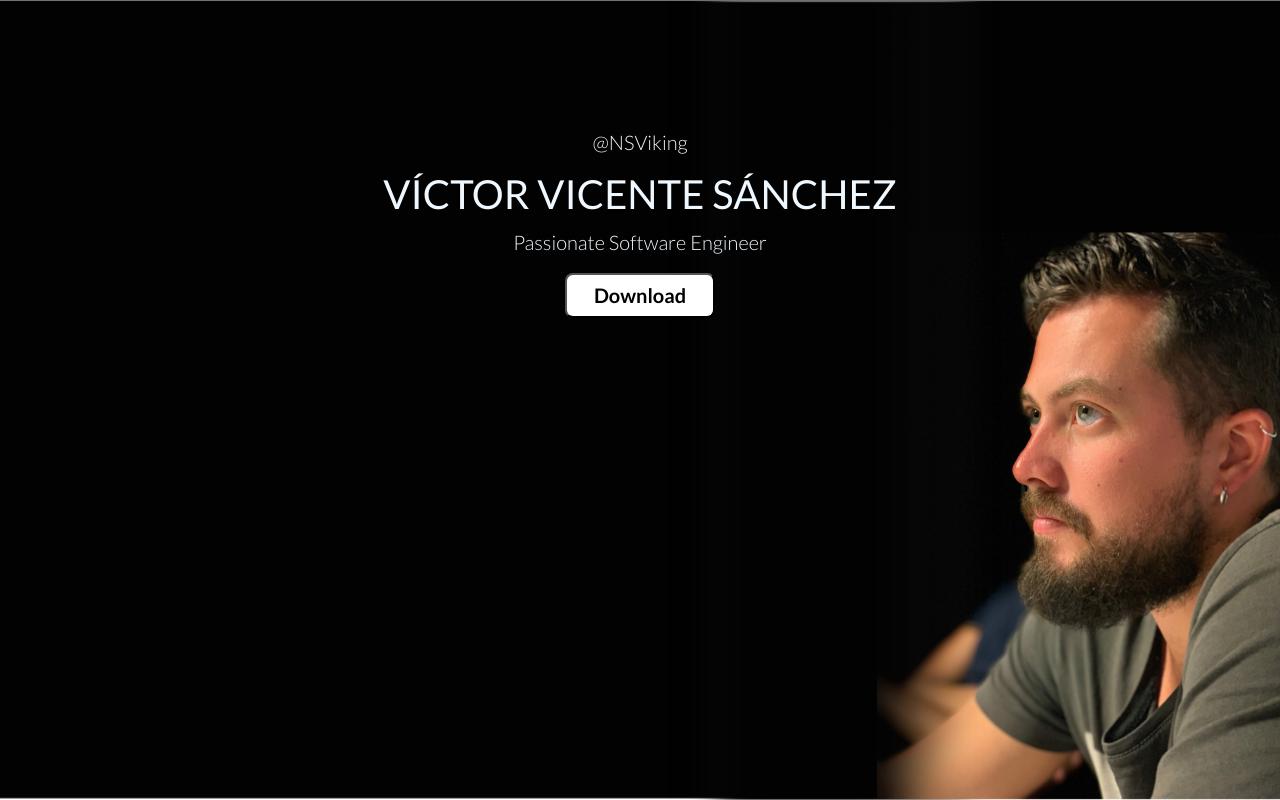
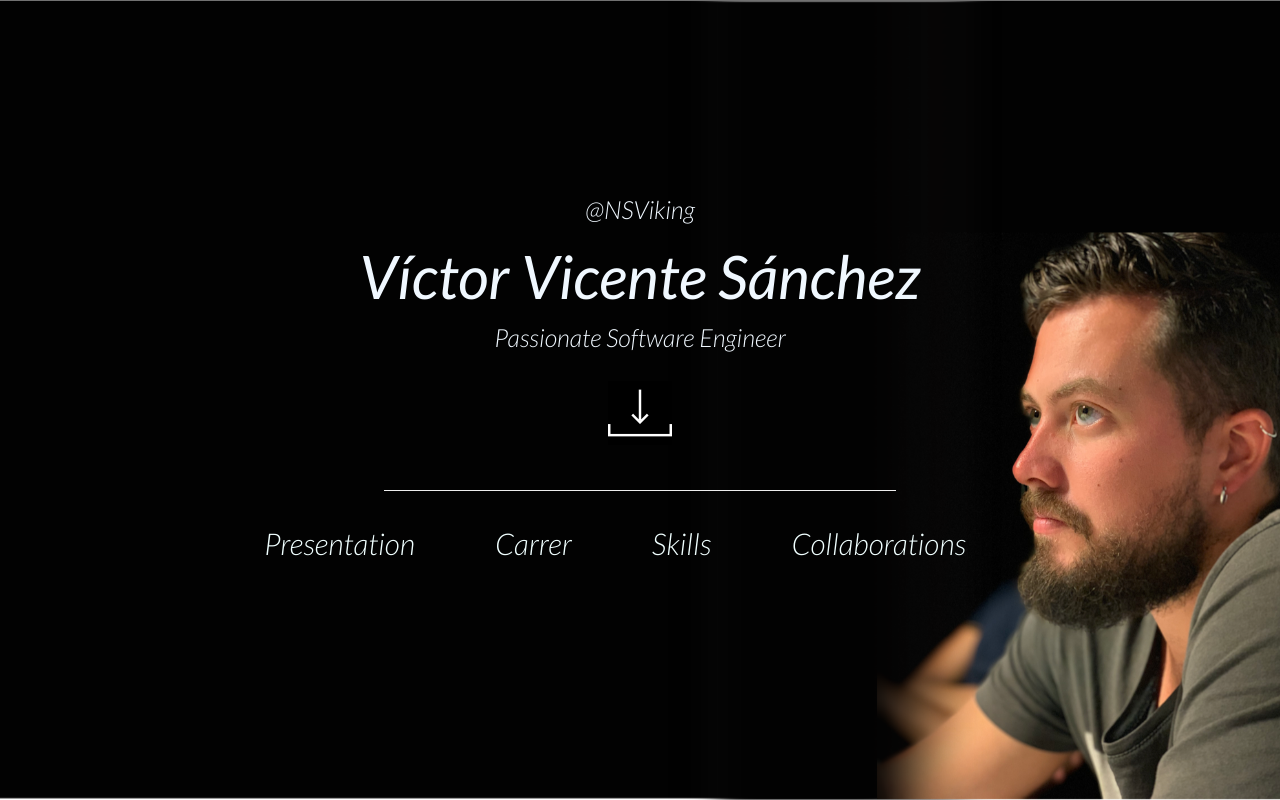
Before and after one commit to NSViking/VikingFace, an Angular app in the folder viking-face/: page /home in a window 1280 px wide. Built offline with nearby package versions, Linux system fonts and the light colour scheme.

Commit message:
Redesign Home
Added rxjs-compat

```diff
--- a/viking-face/package.json
+++ b/viking-face/package.json
@@ -24,6 +24,7 @@
     "core-js": "^2.5.4",
     "ngx-bootstrap": "^3.0.1",
     "rxjs": "^6.0.0",
+    "rxjs-compat": "6.0.0",
     "ts-md5": "^1.2.4",
     "zone.js": "~0.8.26"
   },
--- a/viking-face/src/app/app.component.css
+++ b/viking-face/src/app/app.component.css
@@ -5,38 +5,8 @@
     box-sizing: border-box;
 }
 
-  .row {
-      margin: 15px 15px;
+  @import url(https://fonts.googleapis.com/css?family=Lato:900);
+
+  body{
+    font-family: 'Lato', sans-serif;
   }
-  .row.margin0 {
-    margin:0px
-  }
-
-
-body{
-    height: 100vh;
-    font-family: 'Lato', sans-serif;
-}
-
-h1{
-    font-weight: 600;
-    font-size: 40px;
-    color:#ffffff;
-    text-transform: uppercase;
-    text-align: center;
-}
-
-h2{
-    font-weight: 300;
-    font-size: 30px;
-    color:#c0c0c0;
-    text-transform: uppercase;
-    text-align: center;
-}
-
-p{
-    font-weight: 100;
-    font-size: 18px;
-    color:#c0c0c0;
-    text-align: center;
-}
--- a/viking-face/src/app/components/home/presenter/home.presenter.ts
+++ b/viking-face/src/app/components/home/presenter/home.presenter.ts
@@ -1,6 +1,12 @@
 
 import { Component, OnInit } from '@angular/core';
+import { Http, ResponseContentType } from '@angular/http';
 import { Router } from '@angular/router';
+
+import 'rxjs/Rx';
+// Import RxJs required methods
+import 'rxjs/add/operator/catch';
+import { map } from "rxjs/operators";
 
 @Component({
   selector: 'home',
@@ -12,8 +18,57 @@ export class HomePresenter implements OnInit {
     pageTitle: string = 'Home';
     error: any;
 
-constructor(private router: Router) {}
+constructor(private router: Router, private http: Http) {}
 
 ngOnInit(): void {}
 
+downloadCV() {
+  return this.http
+    .get('https://res.cloudinary.com/aka7/image/upload/v1538855786/Victor/CVV%C3%ADctor.ai', {
+      responseType: ResponseContentType.Blob
+    })
+    .map(res => {
+      return {
+        filename: 'VictorVicenteSanchez.pdf',
+        data: res.blob()
+      };
+    })
+    .subscribe(res => {
+        console.log('start download:',res);
+        var url = window.URL.createObjectURL(res.data);
+        var a = document.createElement('a');
+        document.body.appendChild(a);
+        a.setAttribute('style', 'display: none');
+        a.href = url;
+        a.download = res.filename;
+        a.click();
+        window.URL.revokeObjectURL(url);
+        a.remove(); // remove the element
+      }, error => {
+        console.log('download error:', JSON.stringify(error));
+      }, () => {
+        console.log('Completed file download.')
+      });
+
+    }
+
+    redirectToPresentation() {
+      let link = ['presentation'];
+      this.router.navigate(link);
+    }
+
+    redirectToCollaborations() {
+      let link = ['collaborations'];
+      this.router.navigate(link);
+    }
+
+    redirectToSkills() {
+      let link = ['skills'];
+      this.router.navigate(link);
+    }
+
+    redirectToCarrer() {
+      let link = ['carrer'];
+      this.router.navigate(link);
+    }
 }
--- a/viking-face/src/app/components/home/view/home.component.css
+++ b/viking-face/src/app/components/home/view/home.component.css
@@ -5,29 +5,37 @@
     min-height: 100%;
   }
 
-  @import url(https://fonts.googleapis.com/css?family=Lato:900);
-
-  body{
-    font-family: 'Lato', sans-serif;
-  }
-
   .name {
     color: aliceblue !important;
-    font-size: 40px !important;
+    text-transform: capitalize;
+    font-size: 60px !important;
     font-weight: normal;
+    font-style: oblique;
     margin: 15px;
     font-family: 'Lato', sans-serif;
   }
   .title-name {
     color: aliceblue;
-    font-size: 20px;
+    font-size: 25px;
     font-weight: lighter;
-
+    font-style: italic;
     font-family: 'Lato', sans-serif;
   }
 
+  .download-icon {
+    margin-top: 30px;
+    cursor:pointer;
+    border:none;
+    width: 64px;
+    height: 64px;
+    background-image:url("/assets/images/icDownload.png");
+    background-repeat:no-repeat;
+    background-color: black;
+    /* background: transparent; */
+  }
+
   .center-box {
-    margin: 10% 10% !important;
+    margin: 15% 10% !important;
   }
 
 .container {
@@ -56,3 +64,35 @@
   font-size: 20px;
   font-family: 'Lato', sans-serif;
 }
+
+.navbar .nav > li {
+  float:none;
+  display:inline-block;
+  *display:inline; /* Internet Explorer 7 compatibility */
+  *zoom:1;
+  vertical-align: top;
+  margin-right: 50px;
+}
+
+a {
+  text-decoration: none;
+  color: azure;
+  font-weight: 300;
+  font-size: 30px;
+  font-style: italic;
+  font-family: 'Lato', sans-serif;
+}
+
+.nav>li>a:hover, .nav>li>a:focus {
+  background-color: transparent;
+  text-decoration: underline;
+}
+
+.separator {
+  width: 50%;
+  text-align:center;
+  margin-left: auto;
+  margin-right: auto;
+  margin-top: 40px;
+  margin-bottom: 20px;
+}
--- a/viking-face/src/app/components/home/view/home.component.html
+++ b/viking-face/src/app/components/home/view/home.component.html
@@ -1,14 +1,30 @@
 <div class="light" style="overflow: hidden;">
 
-    <div  class="container-fluid container">
+    <div  class="container">
         <div class="row center-box">
 
                 <a href="https://github.com/NSViking" class="title-name">@NSViking</a>
                 <h2 class="name">Víctor Vicente Sánchez</h2>
                 <h3 class="title-name">Passionate Software Engineer</h3>
-                <button class="download">Download</button>
+                <button class="download-icon" (click)="downloadCV()"></button>
+                <hr class="separator">
+                <div class="navbar">
+                <ul class="nav">
+                    <li class="nav-item">
+                        <a class="nav-link" (click)="redirectToPresentation()">Presentation</a>
+                    </li>
+                    <li class="nav-item">
+                      <a class="nav-link" (click)="redirectToCarrer()">Carrer</a>
+                    </li>
+                    <li class="nav-item">
+                      <a class="nav-link" (click)="redirectToSkills()">Skills</a>
+                    </li>
+                    <li class="nav-item">
+                      <a class="nav-link" (click)="redirectToCollaborations()">Collaborations</a>
+                    </li>
+                  </ul>
+                </div>
         </div>
-
     </div>
 
 </div>
```
Also changed, not shown: viking-face/src/assets/images/icDownload.png (added), 1 other file (tests, documents, lock files or other folders).
